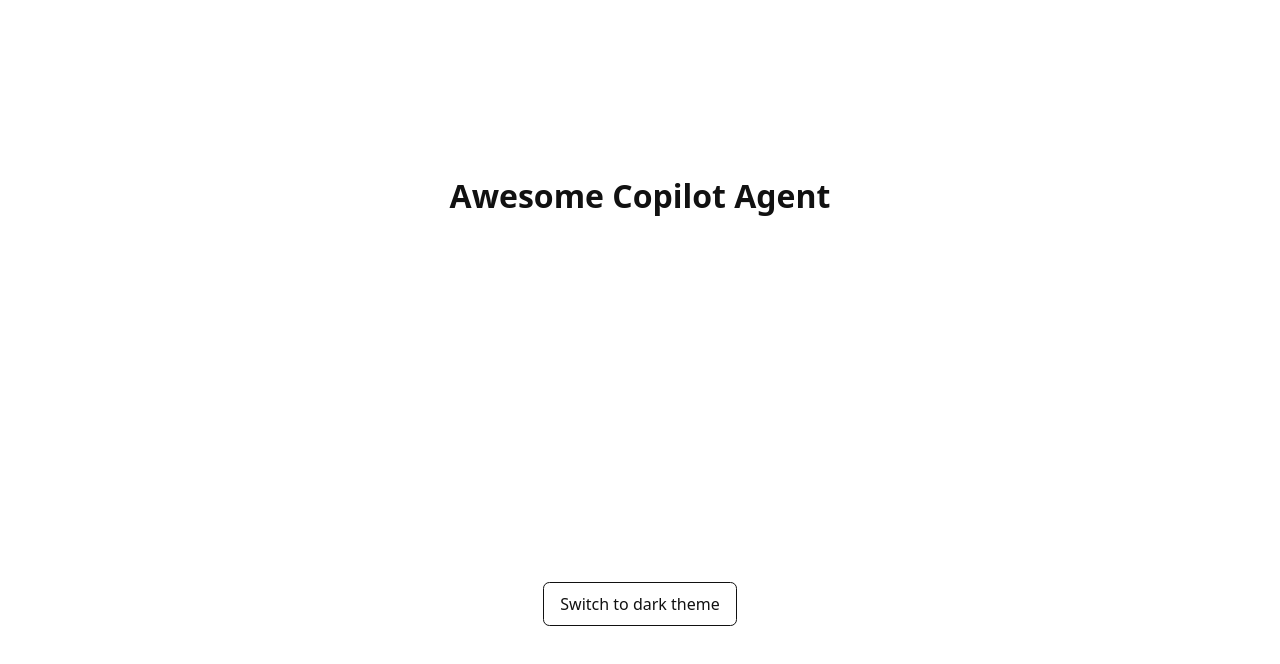
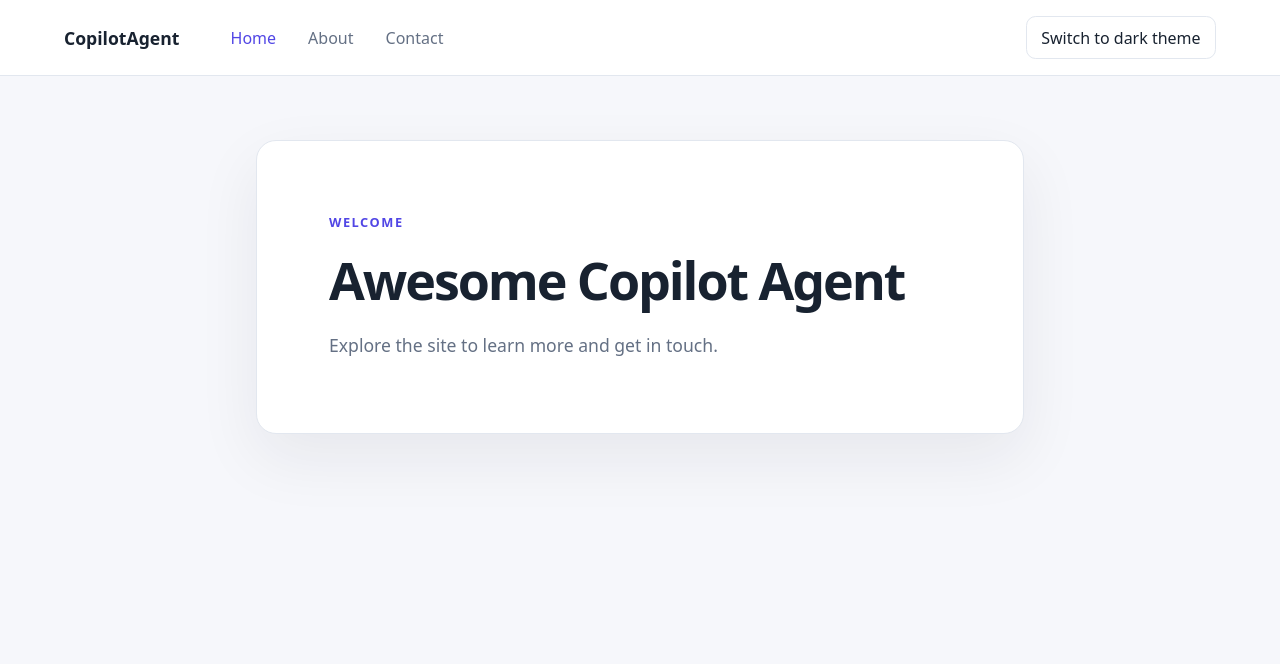
Before and after one commit to ashwinscode/CopilotAgent, a React (Vite) app: page / in a window 1280 px wide. Shown: the top 664 px of the page. Built offline with nearby package versions, Linux system fonts and the light colour scheme.

Commit message:
Add themed routing and navigation
Co-authored-by: ashwinscode <156389070+ashwinscode@users.noreply.github.com>

```diff
--- a/package.json
+++ b/package.json
@@ -10,7 +10,8 @@
   },
   "dependencies": {
     "react": "^19.1.1",
-    "react-dom": "^19.1.1"
+    "react-dom": "^19.1.1",
+    "react-router-dom": "^7.18.5"
   },
   "devDependencies": {
     "@types/react": "^19.1.10",
--- /dev/null
+++ b/src/App.css
@@ -0,0 +1,157 @@
+.app {
+  --background: #f6f7fb;
+  --surface: #fff;
+  --foreground: #182230;
+  --muted: #647084;
+  --border: #e2e7ef;
+  --accent: #5146e5;
+  --accent-soft: #eeedff;
+  display: flex;
+  min-height: 100vh;
+  flex-direction: column;
+  color: var(--foreground);
+  background: var(--background);
+  transition: color 180ms ease, background-color 180ms ease;
+}
+
+.app.dark {
+  --background: #101725;
+  --surface: #182335;
+  --foreground: #eef2f8;
+  --muted: #b0bdcf;
+  --border: #2b3a50;
+  --accent: #b3adff;
+  --accent-soft: #302d59;
+}
+
+.topbar {
+  display: flex;
+  align-items: center;
+  justify-content: space-between;
+  gap: 1.5rem;
+  padding: 1rem clamp(1.25rem, 5vw, 4rem);
+  border-bottom: 1px solid var(--border);
+  background: var(--surface);
+}
+
+.navbar,
+.nav-links {
+  display: flex;
+  align-items: center;
+}
+
+.navbar {
+  gap: clamp(1.5rem, 4vw, 3.5rem);
+}
+
+.nav-links {
+  gap: clamp(1rem, 2.5vw, 2rem);
+}
+
+.brand,
+.nav-link {
+  color: var(--muted);
+  text-decoration: none;
+}
+
+.brand {
+  color: var(--foreground);
+  font-size: 1.1rem;
+  font-weight: 700;
+  white-space: nowrap;
+}
+
+.nav-link {
+  padding: 0.4rem 0;
+  font-weight: 500;
+  transition: color 150ms ease;
+}
+
+.nav-link:hover,
+.nav-link[aria-current='page'] {
+  color: var(--accent);
+}
+
+.theme-toggle {
+  padding: 0.6rem 0.9rem;
+  border: 1px solid var(--border);
+  border-radius: 0.6rem;
+  color: var(--foreground);
+  background: var(--surface);
+  cursor: pointer;
+  white-space: nowrap;
+}
+
+.theme-toggle:hover {
+  border-color: var(--accent);
+}
+
+.page-content {
+  width: min(100% - 2.5rem, 64rem);
+  flex: 1;
+  margin: clamp(2rem, 8vh, 5rem) auto;
+}
+
+.page {
+  max-width: 48rem;
+  margin: 0 auto;
+  padding: clamp(2rem, 7vw, 4.5rem);
+  border: 1px solid var(--border);
+  border-radius: 1.25rem;
+  background: var(--surface);
+  box-shadow: 0 1.5rem 4rem rgb(24 34 48 / 7%);
+}
+
+.page h1 {
+  margin: 0 0 1rem;
+  font-size: clamp(2rem, 5vw, 3.25rem);
+  letter-spacing: -0.04em;
+}
+
+.page p:not(.eyebrow) {
+  margin: 0;
+  color: var(--muted);
+  font-size: 1.1rem;
+  line-height: 1.7;
+}
+
+.eyebrow {
+  margin: 0 0 0.8rem;
+  color: var(--accent);
+  font-size: 0.8rem;
+  font-weight: 700;
+  letter-spacing: 0.12em;
+  text-transform: uppercase;
+}
+
+.page-link {
+  display: inline-block;
+  margin-top: 1.5rem;
+  color: var(--accent);
+  font-weight: 600;
+  text-decoration-thickness: 1px;
+  text-underline-offset: 0.2em;
+}
+
+@media (max-width: 620px) {
+  .topbar {
+    align-items: flex-start;
+    flex-direction: column;
+    gap: 0.8rem;
+  }
+
+  .navbar {
+    width: 100%;
+    justify-content: space-between;
+    gap: 1rem;
+  }
+
+  .theme-toggle {
+    align-self: flex-end;
+  }
+
+  .page-content {
+    width: min(100% - 1.5rem, 64rem);
+    margin: 1.5rem auto;
+  }
+}
--- a/src/App.tsx
+++ b/src/App.tsx
@@ -1,18 +1,73 @@
 import { useState } from 'react'
+import { Link, Route, Routes } from 'react-router-dom'
+import Navbar from './components/Navbar'
+import './App.css'
+
+function HomePage() {
+  return (
+    <section className="page">
+      <p className="eyebrow">Welcome</p>
+      <h1>Awesome Copilot Agent</h1>
+      <p>Explore the site to learn more and get in touch.</p>
+    </section>
+  )
+}
+
+function AboutPage() {
+  return (
+    <section className="page">
+      <p className="eyebrow">About</p>
+      <h1>About us</h1>
+      <p>Learn more about the people and ideas behind CopilotAgent.</p>
+    </section>
+  )
+}
+
+function ContactPage() {
+  return (
+    <section className="page">
+      <p className="eyebrow">Contact</p>
+      <h1>Get in touch</h1>
+      <p>We’d love to hear from you. Reach out and start a conversation.</p>
+    </section>
+  )
+}
+
+function NotFoundPage() {
+  return (
+    <section className="page">
+      <p className="eyebrow">404</p>
+      <h1>Page not found</h1>
+      <p>The page you’re looking for doesn’t exist or may have moved.</p>
+      <Link className="page-link" to="/">Return home</Link>
+    </section>
+  )
+}
 
 function App() {
   const [isDark, setIsDark] = useState(false)
 
   return (
     <main className={`app ${isDark ? 'dark' : 'light'}`}>
-      <h1>Awesome Copilot Agent</h1>
+      <header className="topbar">
+        <Navbar />
         <button
+          className="theme-toggle"
           type="button"
           aria-pressed={isDark}
           onClick={() => setIsDark(!isDark)}
         >
           Switch to {isDark ? 'light' : 'dark'} theme
         </button>
+      </header>
+      <div className="page-content">
+        <Routes>
+          <Route path="/" element={<HomePage />} />
+          <Route path="/about" element={<AboutPage />} />
+          <Route path="/contact" element={<ContactPage />} />
+          <Route path="*" element={<NotFoundPage />} />
+        </Routes>
+      </div>
     </main>
   )
 }
--- /dev/null
+++ b/src/components/Navbar.tsx
@@ -0,0 +1,24 @@
+import { NavLink } from 'react-router-dom'
+
+function Navbar() {
+  return (
+    <nav className="navbar" aria-label="Main navigation">
+      <NavLink className="brand" to="/" end>
+        CopilotAgent
+      </NavLink>
+      <div className="nav-links">
+        <NavLink className="nav-link" to="/" end>
+          Home
+        </NavLink>
+        <NavLink className="nav-link" to="/about">
+          About
+        </NavLink>
+        <NavLink className="nav-link" to="/contact">
+          Contact
+        </NavLink>
+      </div>
+    </nav>
+  )
+}
+
+export default Navbar
--- a/src/index.css
+++ b/src/index.css
@@ -1,43 +1,21 @@
 :root {
   font-family: system-ui, sans-serif;
   font-synthesis: none;
+  text-rendering: optimizeLegibility;
   -webkit-font-smoothing: antialiased;
   -moz-osx-font-smoothing: grayscale;
 }
 
+* {
+  box-sizing: border-box;
+}
+
 body {
+  min-width: 320px;
   min-height: 100vh;
   margin: 0;
 }
 
-.app {
-  display: grid;
-  gap: 1rem;
-  min-height: 100vh;
-  place-items: center;
+button {
+  font: inherit;
 }
-
-.light {
-  color: #111;
-  background: #fff;
-}
-
-.dark {
-  color: #fff;
-  background: #111;
-}
-
-h1 {
-  margin: 0;
-  font-size: 2rem;
-}
-
-button {
-  padding: 0.6rem 1rem;
-  border: 1px solid currentColor;
-  border-radius: 0.4rem;
-  color: inherit;
-  background: transparent;
-  font: inherit;
-  cursor: pointer;
-}
--- a/src/main.tsx
+++ b/src/main.tsx
@@ -1,10 +1,13 @@
 import { StrictMode } from 'react'
 import { createRoot } from 'react-dom/client'
+import { BrowserRouter } from 'react-router-dom'
 import App from './App'
 import './index.css'
 
 createRoot(document.getElementById('root')!).render(
   <StrictMode>
-    <App />
+    <BrowserRouter>
+      <App />
+    </BrowserRouter>
   </StrictMode>,
 )
```
Also changed, not shown: 1 other file (tests, documents, lock files or other folders). Lines whose indentation alone changed are shown as unchanged.
